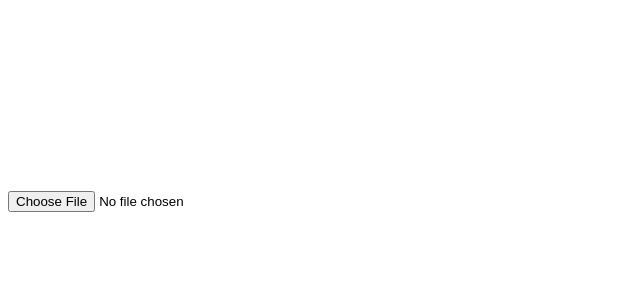
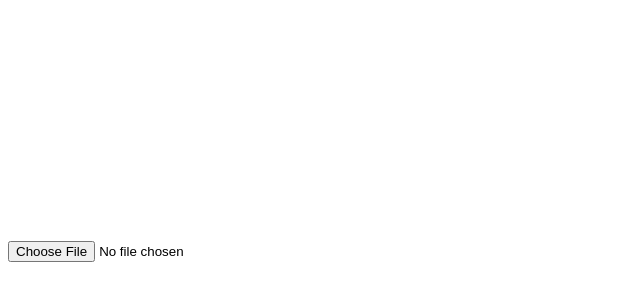
Before and after one commit to xvash750/org-chart-app-2, a plain HTML site: page index.html in a window 1280 px wide. Shown: the part 402-702 px from the top of the page, without its empty margins (0-640 px from the left). Drawn offline with nearby package versions, Linux system fonts and the light colour scheme.

Commit message:
Update index.html

```diff
--- a/index.html
+++ b/index.html
@@ -7,6 +7,9 @@
     <script src="https://d3js.org/d3.v7.min.js"></script>
     <script src="https://cdnjs.cloudflare.com/ajax/libs/PapaParse/5.3.0/papaparse.min.js"></script>
     <style>
+        body {padding-top: 50px;
+             }
+
         .node circle {
             fill: steelblue;
             stroke: #fff;
```
